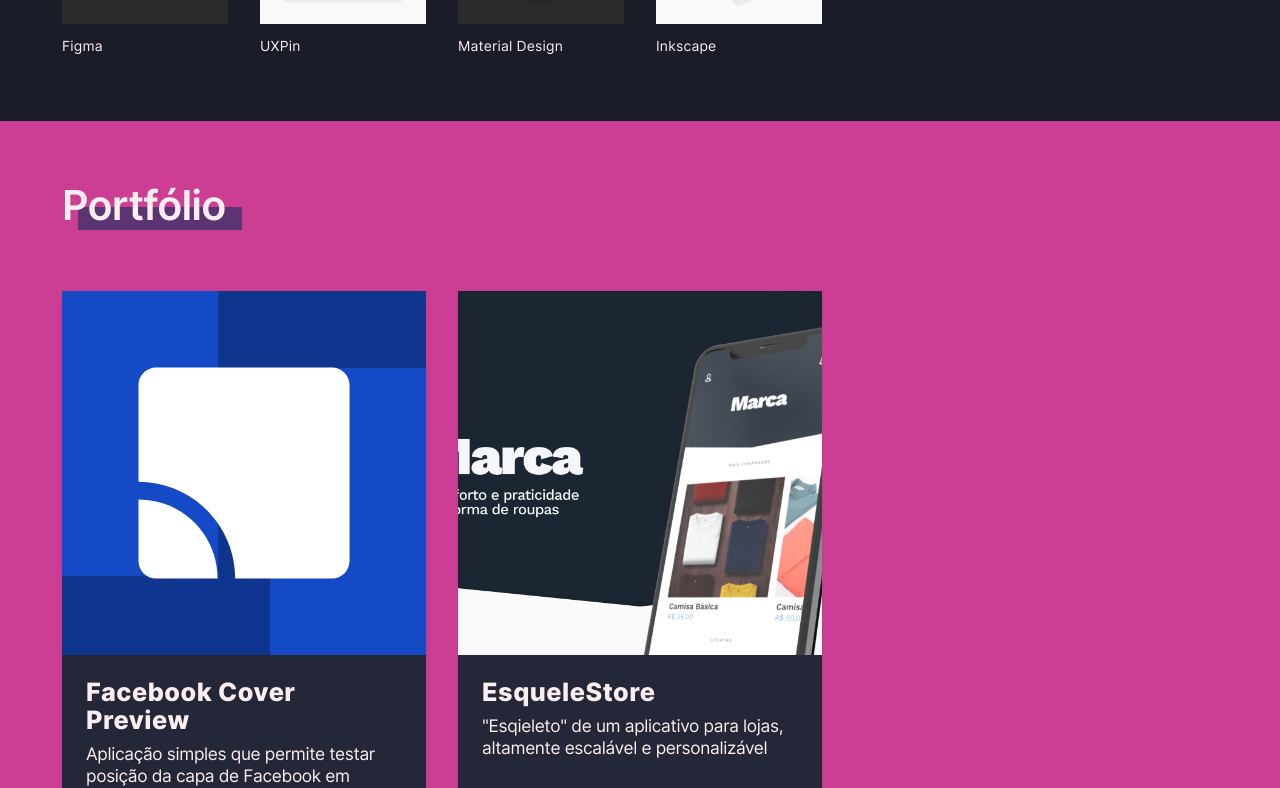
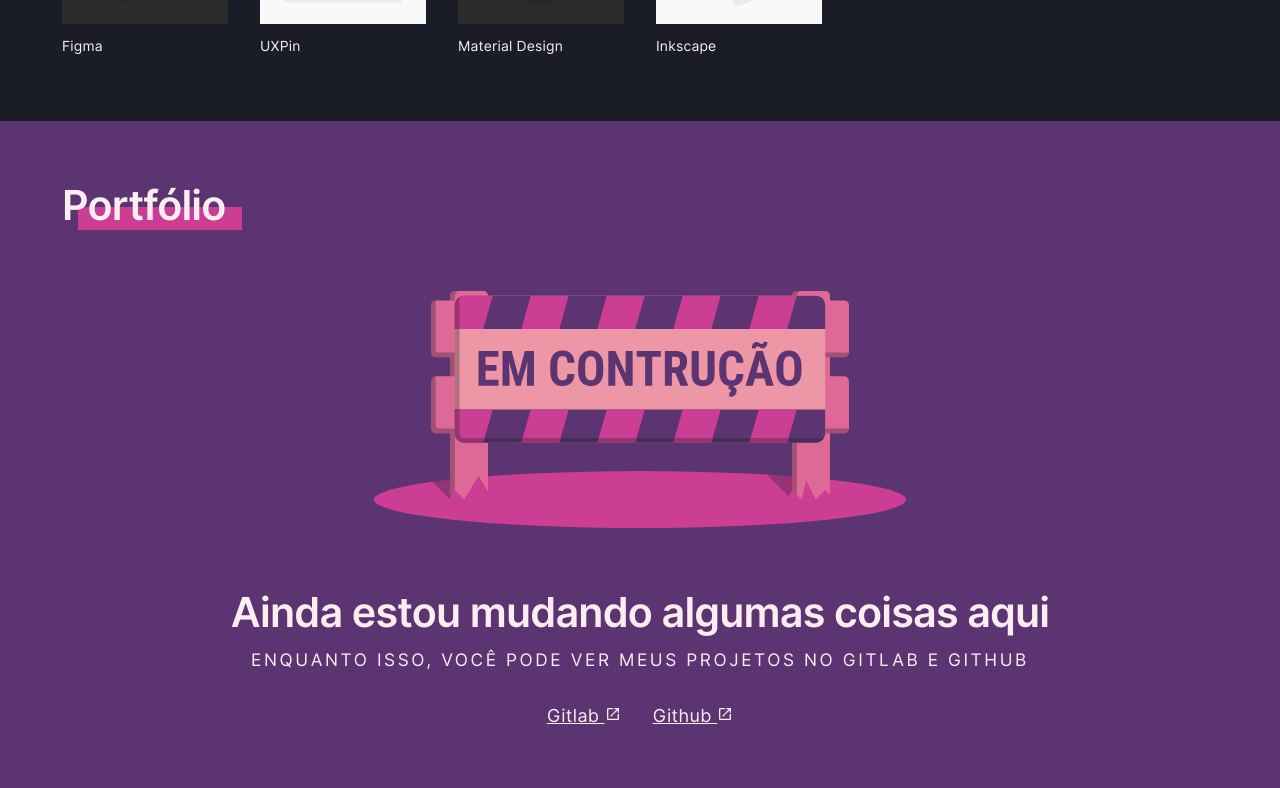
Before and after one commit to mluizvitor/mluizvitor.github.io, a React (Create React App) app: page / in a window 1280 px wide. Shown: the part 1782-2570 px from the top of the page. Built offline with nearby package versions, Linux system fonts and the light colour scheme.

Commit message:
add: new section "wip" for Portfolio

```diff
--- a/src/App.js
+++ b/src/App.js
@@ -7,7 +7,7 @@
 import WhoIam from './pages/WhoIam';
 import Skills from './pages/Skills';
 import Footer from './pages/Footer';
-import Portfolio from './pages/Portfolio';
+import Portfolio from './pages/PortfolioWip';
 import Contact from './pages/Contact';
 
 function App() {
--- /dev/null
+++ b/src/pages/PortfolioWip.js
@@ -0,0 +1,40 @@
+import React from 'react';
+import { ContainerEnhanced } from '../components/Container';
+
+import { theme } from '../styles/colors';
+import { MdOpenInNew } from 'react-icons/md';
+import construction from '../assets/portfolio/construction.svg'
+
+export default function Portfolio({ id }) {
+  return (
+    <ContainerEnhanced
+      id={id}
+      bgColor={theme.t002.f}
+      className={"wip"}
+    >
+      <h2>Portfólio</h2>
+      <img src={construction} alt=""/>
+      <h2>Ainda estou mudando algumas coisas aqui</h2>
+      <p className="section">
+        Enquanto isso, você pode ver meus projetos no Gitlab e Github
+      </p>
+
+      <div>
+        <a
+          href={'https://gitlab.com/mluizvitor'}
+          target="_blank"
+          rel="noopener noreferrer"
+        >
+          Gitlab <MdOpenInNew size={16} />
+        </a>
+        <a
+          href={'https://github.com/mluizvitor'}
+          target="_blank"
+          rel="noopener noreferrer"
+        >
+          Github <MdOpenInNew size={16} />
+        </a>
+      </div>
+    </ContainerEnhanced>
+  );
+}
```
Also changed, not shown: src/assets/portfolio/construction.svg (added).
